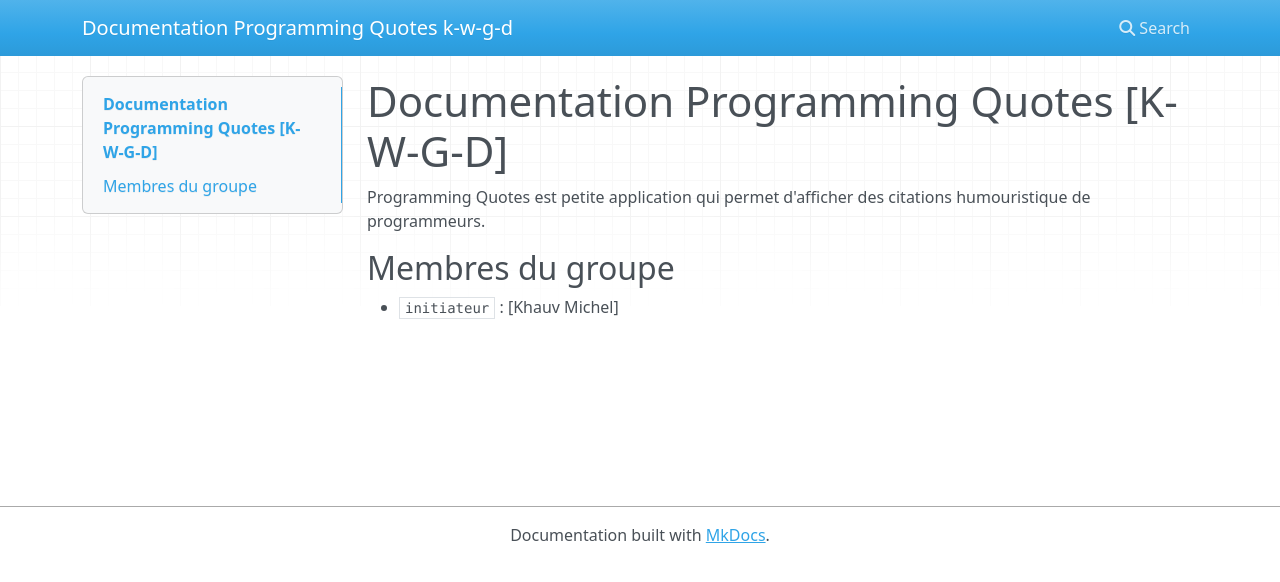
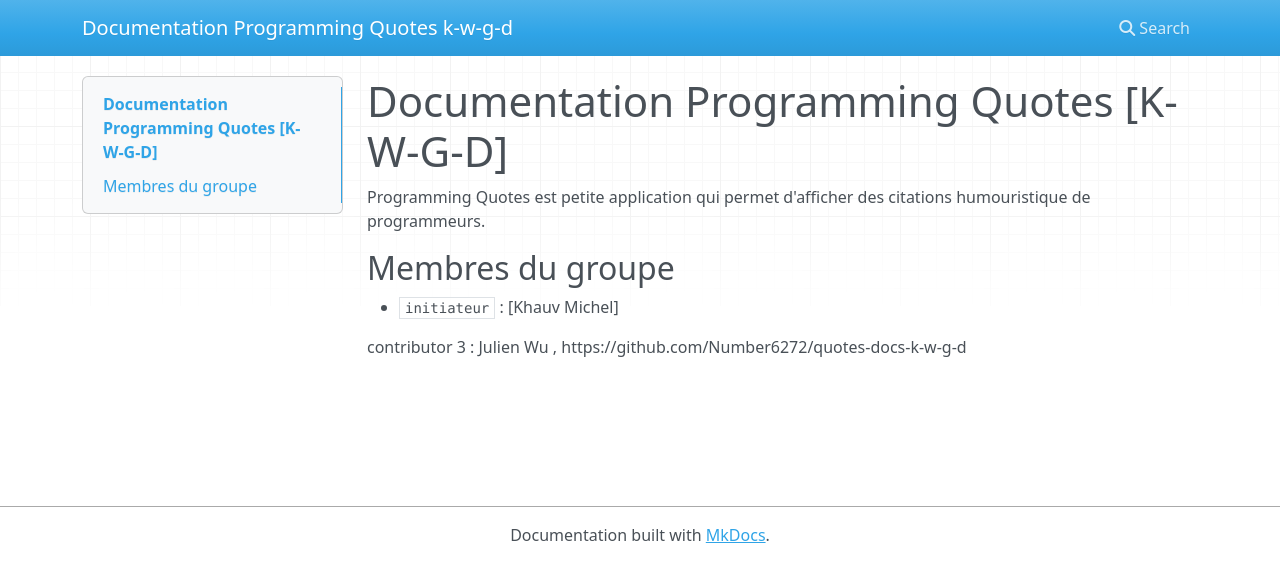
Before and after one commit to efrei-git/quotes-docs-k-w-g-d, an MkDocs documentation site: the page built from docs/index.md, in a window 1280 px wide. Shown: the top 582 px of the page. Built offline with MkDocs 1.6.1, drawn with Linux system fonts in a browser that asks for light colours; nearby versions of some CDN libraries.

Commit message:
Complete index.md and README.md (Contributor 3)

```diff
--- a/docs/index.md
+++ b/docs/index.md
@@ -5,3 +5,5 @@ Programming Quotes est petite application qui permet d'afficher des citations hu
 ## Membres du groupe
 
 - `initiateur` : [Khauv Michel]
+
+contributor 3 : Julien Wu , https://github.com/Number6272/quotes-docs-k-w-g-d
```
Also changed, not shown: README.md (+2 -0 lines).
